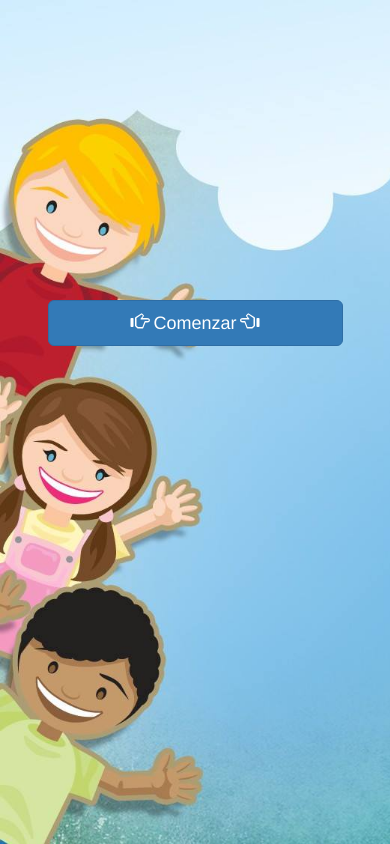
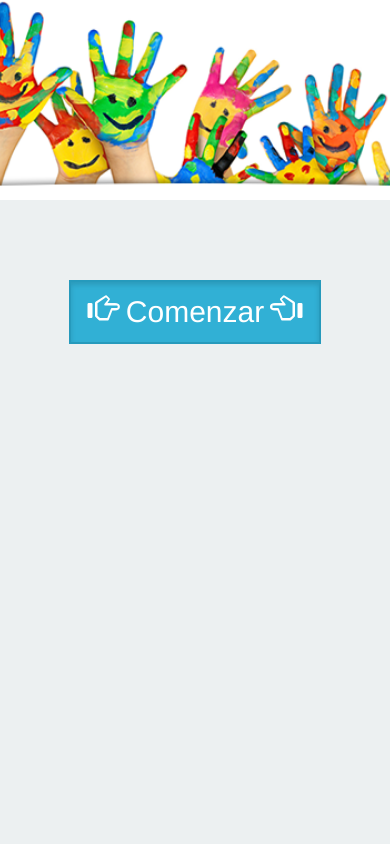
Before and after one commit to jgutierrez10/juego_didactico_bootstrap, a plain HTML site: page index.html in a window 390 px wide. Drawn offline with Linux system fonts and the light colour scheme.

Commit message:
Cambios en las vistas

```diff
--- a/css/styles.css
+++ b/css/styles.css
@@ -1,6 +1,7 @@
 #body_index{
-	background: url('../img/fondo.jpg') no-repeat fixed;
-	background-size: cover;
+	/*background: url('../img/fondo.jpg') no-repeat fixed;
+	background-size: cover;*/
+        background: #ecf0f1;
 }
 
 #body_index_seleccion{
@@ -14,15 +15,22 @@
 }
 
 #body_aprende_numeros{
-	background: url('../img/fondo_numeros.jpg') no-repeat center fixed;
-	background-size: cover;
+	//background: url('../img/fondo_numeros.jpg') no-repeat center fixed;
+	//background-size: cover;
+        background: #1abc9c;
+}
+
+#body_aprende_figuras{
+    background: #3498db;
 }
 
 .center{
 	float: none;
-	margin-top: 300px;
-	margin-left: auto;
-	margin-right: auto;
+	margin-top: 50px;
+        background-color: transparent;
+        font-size: 50px;
+        border: 2px solid #fff;
+        border-radius: 0px;
 }
 
 .top_seleccion{
@@ -44,3 +52,19 @@
 	width: 250px;
 	height: 200px;
 }
+
+.my_jumbotron{
+    background: url('../img/kids.png') no-repeat center center;
+    background-size: cover;
+    height: 350px;
+}
+
+@media (max-width: 480px) {
+    .center{
+        font-size: 30px;
+    }
+
+    .my_jumbotron{
+        height: 200px;
+    }
+}
--- a/index.html
+++ b/index.html
@@ -11,12 +11,16 @@
 	<link rel="stylesheet" type="text/css" href="css/styles.css">
 </head>
 <body id="body_index">
+
+        <div class="jumbotron my_jumbotron">
+        </div>
+
 	<div class="container">
 		<div class="row">
-			<div class="col-xs-10 col-sm-10 col-md-8 center">
-				<a href="view/index_seleccion.html" class="btn btn-primary btn-lg btn-block center">
+			<div class="col-xs-12 col-sm-12 col-md-12 text-center">
+				<a href="view/index_seleccion.html" class="active btn btn-info btn-lg center">
 					<span class="glyphicon glyphicon-hand-right" aria-hidden="true"></span>
-					Comenzar
+                                         Comenzar
 					<span class="glyphicon glyphicon-hand-left" aria-hidden="true"></span>
 				</a>
 
```
Also changed, not shown: nbproject/project.xml (added, +9 -0 lines), view/primer_grado/aprende_figuras.html (+1 -1 lines), view/primer_grado/aprende_numeros.html (+1 -1 lines), img/kids.png (added), 2 other files.
